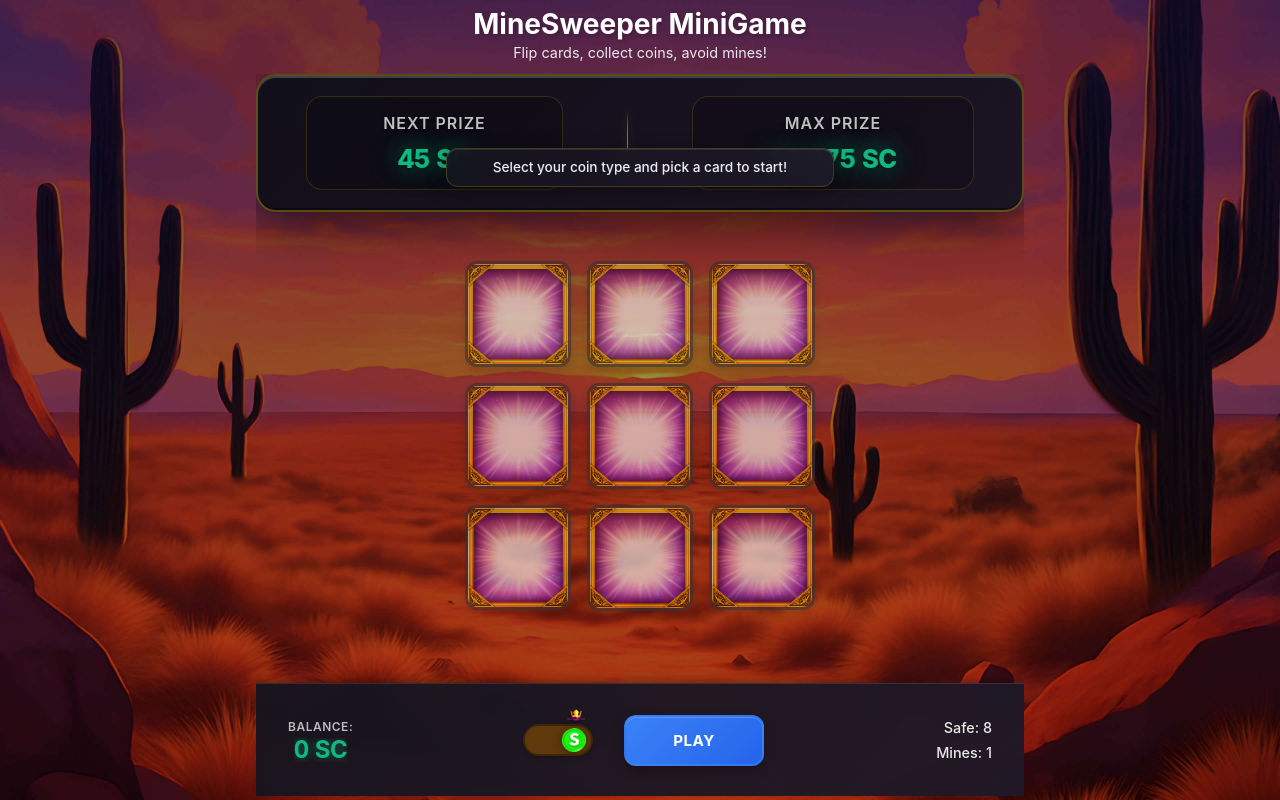
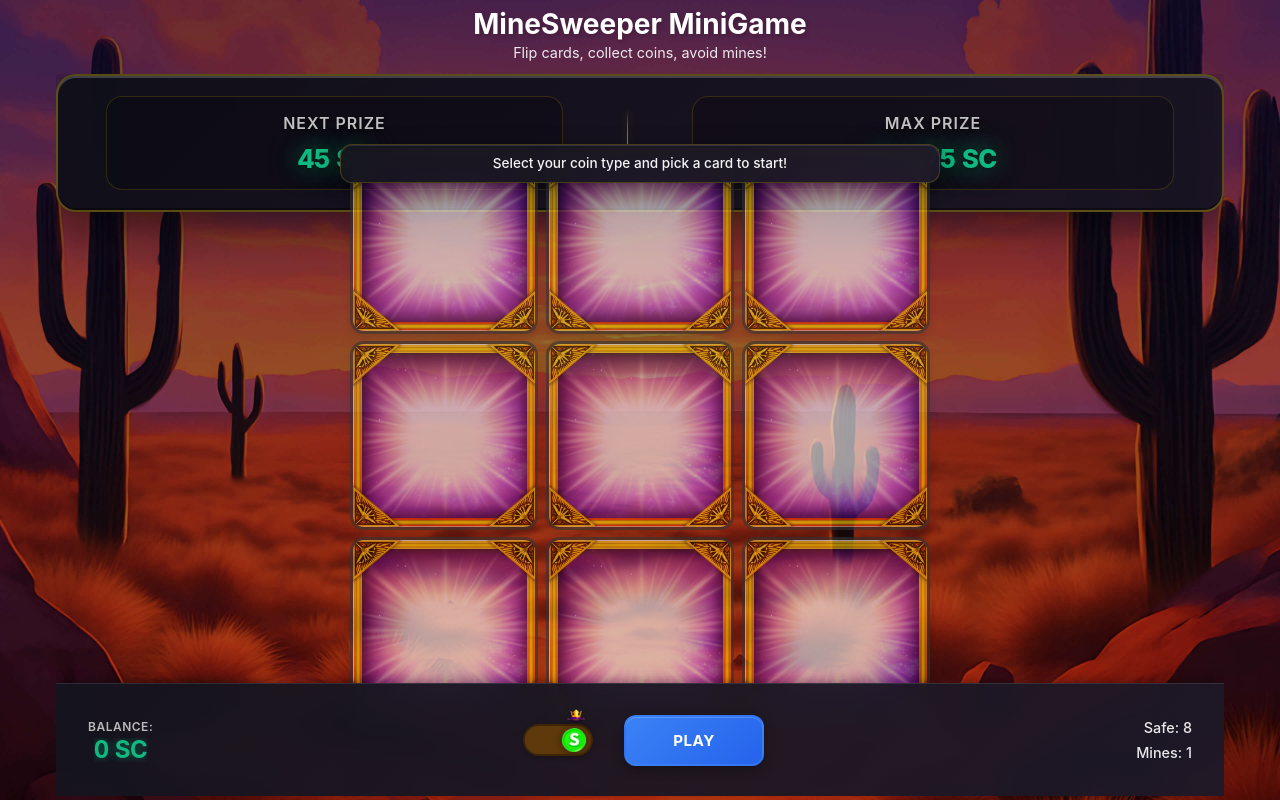
Before and after one commit to Benweitzman1/Golden-Buffalo, a React (Vite) app: page / in a window 1280 px wide. Built offline with nearby package versions, Linux system fonts and the light colour scheme.

Commit message:
Fixed board size for pc and mb devices in landscape

```diff
--- a/src/App.css
+++ b/src/App.css
@@ -27,6 +27,12 @@
     gap: clamp(0.5rem, 1.5vh, 1rem);
     box-sizing: border-box;
     overflow: hidden;
+}
+
+@media (min-width: 1024px) {
+    .app-shell {
+        max-width: 1200px;
+    }
 }
 
 .app-header {
@@ -317,6 +323,12 @@
 }
 
 @media (min-width: 1024px) {
+    .app-game-container {
+        gap: 0.25rem;
+    }
+}
+
+@media (min-width: 1024px) {
     .app-bottom-controls {
         display: flex;
         justify-content: center;
--- a/src/components/Board/Board.css
+++ b/src/components/Board/Board.css
@@ -25,15 +25,18 @@
     min-height: 0;
 }
 
-/* Desktop - Larger board with more spacing for larger cards */
-@media (min-width: 769px) {
+@media (min-width: 1024px) {
     .board {
-        gap: clamp(0.75rem, 1.5vw, 1rem);
-        padding: clamp(0.5rem, 1.5vw, 1.5rem);
+        gap: clamp(0.3rem, 0.6vw, 0.45rem);
+        padding: clamp(0.3rem, 0.8vw, 0.6rem);
+        max-width: 1000px !important;
+        max-height: 1000px !important;
+        width: var(--board-size, 450px) !important;
+        height: var(--board-size, 450px) !important;
     }
 
     .board__row {
-        gap: clamp(0.75rem, 1.5vw, 1rem);
+        gap: clamp(0.3rem, 0.6vw, 0.45rem);
     }
 }
 
@@ -107,3 +110,16 @@
         gap: clamp(0.25rem, 0.75vw, 0.5rem);
     }
 }
+
+@media (orientation: landscape) and (min-width: 700px) and (max-width: 1023px) and (max-height: 600px) {
+    .board {
+        width: min(340px, 85vw, 100%);
+        height: min(340px, 85vw, 100%);
+        gap: clamp(0.3rem, 0.8vw, 0.55rem);
+        padding: clamp(0.3rem, 0.6vw, 0.6rem);
+    }
+
+    .board__row {
+        gap: clamp(0.3rem, 0.8vw, 0.55rem);
+    }
+}
--- a/src/components/Card/Card.css
+++ b/src/components/Card/Card.css
@@ -123,13 +123,12 @@
     }
 }
 
-/* Desktop - Larger cards */
-@media (min-width: 769px) {
+@media (min-width: 1024px) {
     .card {
-        font-size: 2.25rem;
-        min-height: 120px;
+        font-size: 2.75rem;
+        min-height: 160px;
         border-width: 3px;
-        border-radius: 12px;
+        border-radius: 14px;
     }
 
     .card--hidden {
@@ -148,3 +147,20 @@
         min-height: 70px;
     }
 }
+
+@media (orientation: landscape) and (min-width: 700px) and (max-width: 1023px) and (max-height: 600px) {
+    .card {
+        font-size: 1.75rem !important;
+        min-height: 95px !important;
+        border-radius: 10px;
+    }
+
+    .card--hidden {
+        box-shadow: 0 5px 8px rgba(0, 0, 0, 0.12);
+    }
+
+    .card--hidden:hover:not(.card--disabled) {
+        transform: translateY(-2px);
+        box-shadow: 0 7px 14px rgba(0, 0, 0, 0.18);
+    }
+}
--- a/src/hooks/useBoardSize.js
+++ b/src/hooks/useBoardSize.js
@@ -14,19 +14,24 @@ export const useBoardSize = () => {
                 const availableWidth = wrapper.clientWidth;
                 const availableHeight = wrapper.clientHeight;
                 const isPortrait = window.innerHeight > window.innerWidth;
-                const isDesktop = window.innerWidth >= 769;
+                const isDesktop = window.innerWidth >= 1024;
+                const isLargePhoneLandscape = !isDesktop && !isPortrait && window.innerWidth >= 700 && window.innerWidth < 1024 && window.innerHeight <= 600;
 
                 let percentage, maxBoardSize;
                 if (isDesktop) {
-                    percentage = 0.9;
-                    maxBoardSize = 700;
+                    percentage = 0.98;
+                    maxBoardSize = 1000;
+                } else if (isLargePhoneLandscape) {
+                    percentage = 0.85;
+                    maxBoardSize = 450;
                 } else {
                     percentage = isPortrait ? 0.9 : 0.8;
                     maxBoardSize = 450;
                 }
 
                 const maxSize = Math.min(availableWidth, availableHeight) * percentage;
-                const clampedSize = Math.min(maxBoardSize, Math.max(200, maxSize));
+                const minSize = isDesktop ? 600 : 200;
+                const clampedSize = Math.min(maxBoardSize, Math.max(minSize, maxSize));
                 setBoardSize(clampedSize);
             }
         };
```
